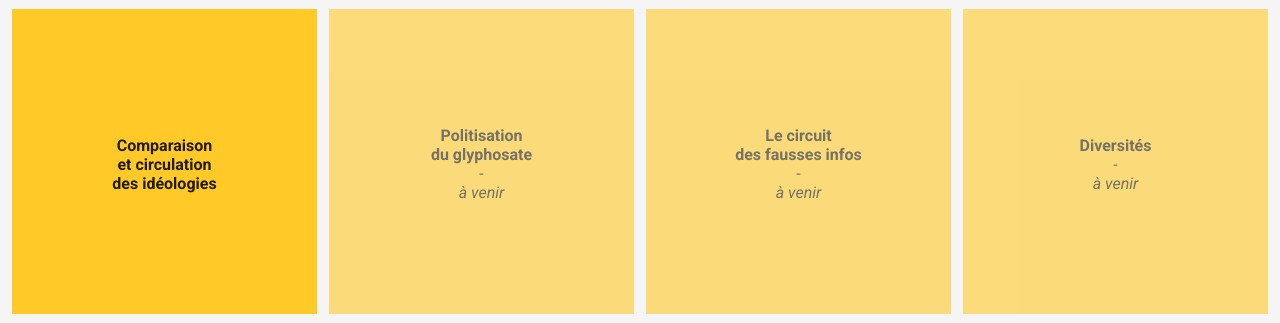
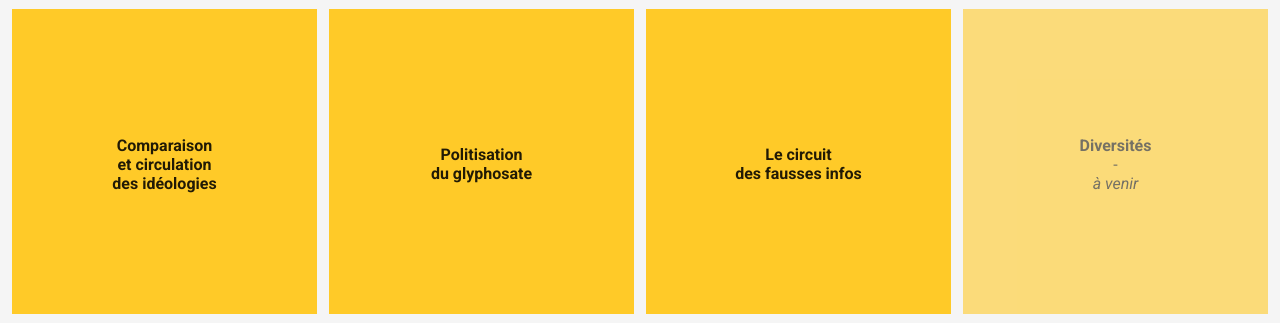
Before and after one commit to medialab/datapol, a website: page app/index.html in a window 1280 px wide. Shown: the part 430-753 px from the top of the page. Drawn offline with Linux system fonts and the light colour scheme.

Commit message:
Links to the first 3 projects

```diff
--- a/app/src/views/home.html
+++ b/app/src/views/home.html
@@ -111,7 +111,7 @@
 		  </md-grid-tile>
 
 			<md-grid-tile md-rowspan="1" md-colspan="1">
-		  	<a layout-fill style="opacity: 0.6">
+		  	<a layout-fill ng-href="#!/md/glyphosate" style="text-decoration: none" md-ink-ripple>
 		  		<md-content
 		  			layout-fill
 		  			layout="column"
@@ -126,17 +126,14 @@
 				  			<br>
 				  			du glyphosate
 				  		</strong>
-				  		<br>
-				  		-
-				  		<br>
-				  		<em>à venir</em>
+
 				  	</div>
 			  	</md-content>
 		  	</a>
 		  </md-grid-tile>
 
 		  <md-grid-tile md-rowspan="1" md-colspan="1">
-		  	<a layout-fill style="opacity: 0.6">
+		  	<a layout-fill ng-href="#!/md/fakenews" style="text-decoration: none" md-ink-ripple>
 		  		<md-content
 		  			layout-fill
 		  			layout="column"
@@ -151,10 +148,7 @@
 				  			<br>
 				  			des fausses infos
 				  		</strong>
-				  		<br>
-				  		-
-				  		<br>
-				  		<em>à venir</em>
+
 				  	</div>
 			  	</md-content>
 		  	</a>
```
